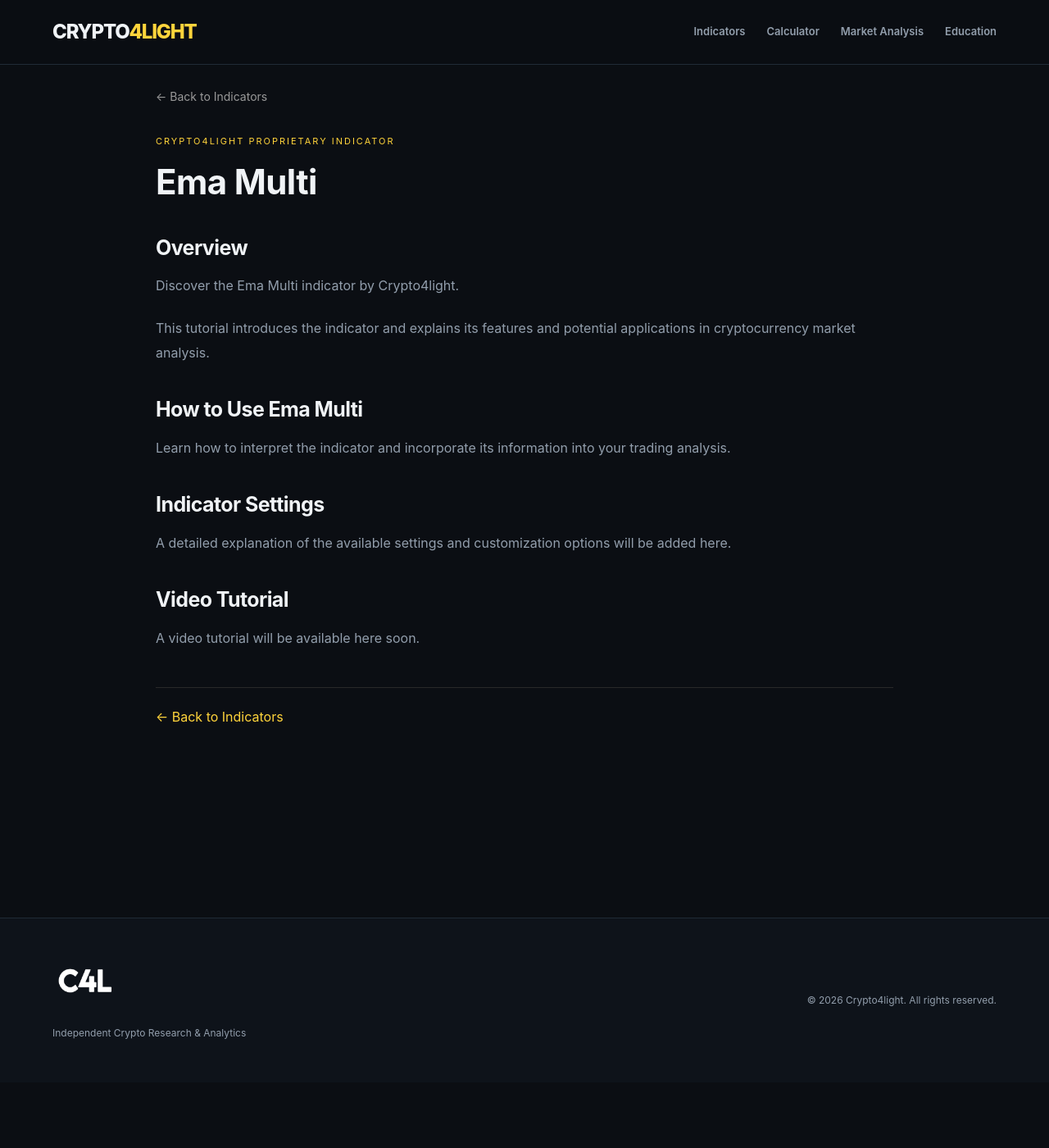
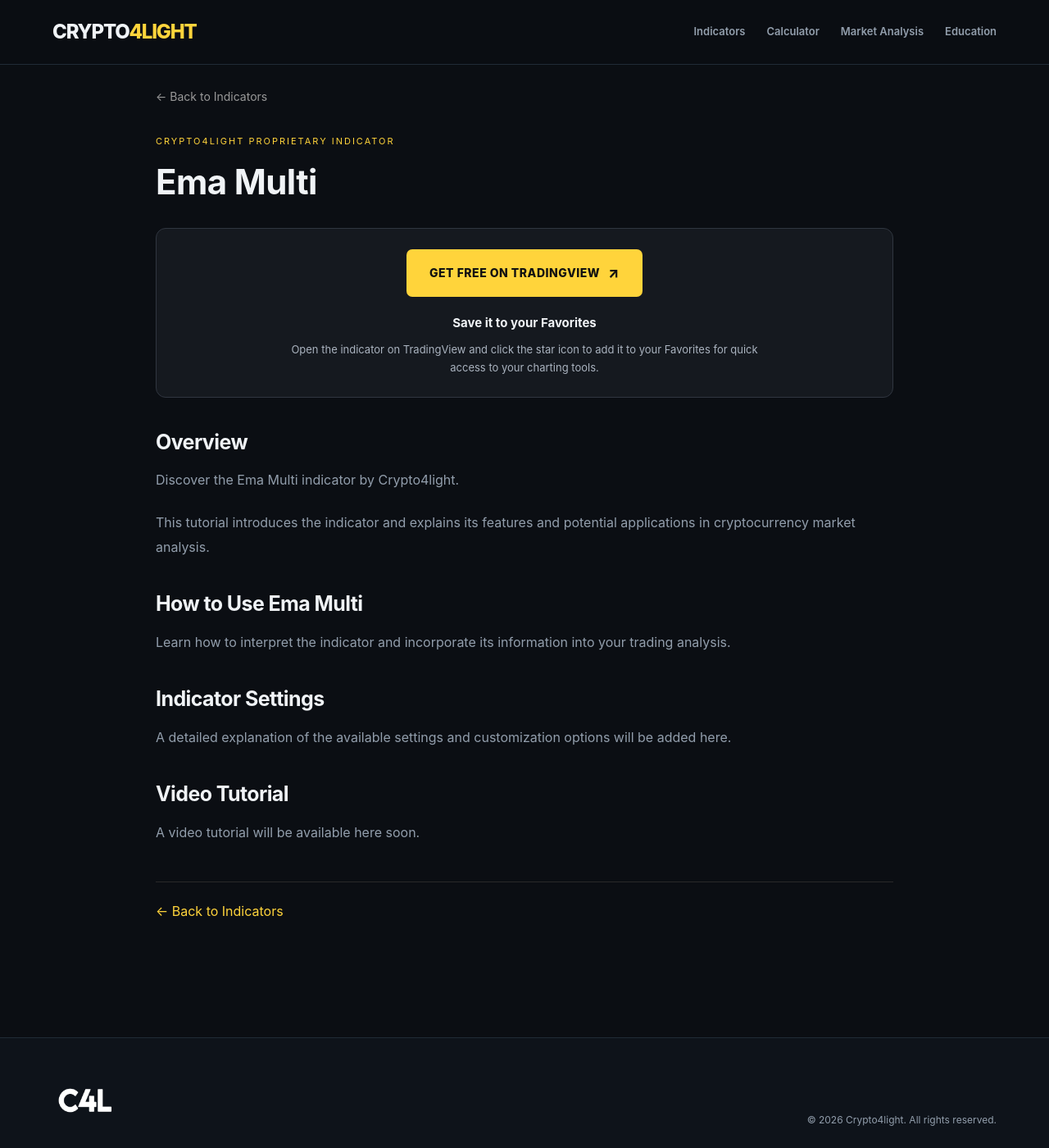
Before and after one commit to crypto4light/crypto4light, a Jekyll site: the page built from _indicators/ema-multi.md, in a window 1280 px wide and 1400 px high. Shown: the whole window at 82% size. Built offline with Jekyll 4.4.1, drawn with Linux system fonts in a browser that asks for light colours.

Commit message:
Update indicator.html

```diff
--- a/_layouts/indicator.html
+++ b/_layouts/indicator.html
@@ -13,6 +13,29 @@ layout: default
       <span class="indicator-eyebrow">CRYPTO4LIGHT PROPRIETARY INDICATOR</span>
       <h1>{{ page.title | escape }}</h1>
     </header>
+
+    {% if page.access == "free" and page.tradingview_url %}
+      <div class="indicator-access">
+
+        <a
+          href="{{ page.tradingview_url | escape }}"
+          class="indicator-access-button"
+          target="_blank"
+          rel="noopener noreferrer">
+          GET FREE ON TRADINGVIEW
+          <span>↗</span>
+        </a>
+
+        <div class="indicator-favorites">
+          <strong>Save it to your Favorites</strong>
+          <p>
+            Open the indicator on TradingView and click the star icon
+            to add it to your Favorites for quick access to your charting tools.
+          </p>
+        </div>
+
+      </div>
+    {% endif %}
 
     {% if page.youtube_id %}
       <div class="indicator-video">
@@ -110,6 +133,64 @@ layout: default
   margin: 14px 0;
 }
 
+/* FREE INDICATOR ACCESS */
+
+.indicator-access {
+  margin: 0 0 35px;
+  padding: 25px;
+  background: #15191F;
+  border: 1px solid #303640;
+  border-radius: 12px;
+  text-align: center;
+}
+
+.indicator-access-button {
+  display: inline-flex;
+  align-items: center;
+  justify-content: center;
+  gap: 10px;
+  padding: 15px 28px;
+  background: #FFD43B;
+  color: #111 !important;
+  font-size: 14px;
+  font-weight: 800;
+  letter-spacing: 0.5px;
+  text-decoration: none !important;
+  border-radius: 7px;
+  transition: background 0.2s ease, transform 0.2s ease;
+}
+
+.indicator-access-button:hover {
+  background: #FFE477;
+  color: #111 !important;
+  transform: translateY(-2px);
+}
+
+.indicator-access-button span {
+  font-size: 17px;
+}
+
+.indicator-favorites {
+  max-width: 600px;
+  margin: 20px auto 0;
+}
+
+.indicator-favorites strong {
+  display: block;
+  color: #F0F3F6;
+  font-size: 15px;
+  margin-bottom: 8px;
+}
+
+.indicator-favorites p {
+  color: #AAB3BF;
+  font-size: 13px;
+  line-height: 1.7;
+  margin: 0;
+}
+
+/* IMAGE AND VIDEO */
+
 .indicator-image,
 .indicator-video {
   width: 100%;
@@ -136,6 +217,8 @@ layout: default
   height: 100%;
   border: 0;
 }
+
+/* INTRO AND ARTICLE CONTENT */
 
 .indicator-intro {
   color: #C4CDD7;
@@ -218,5 +305,15 @@ layout: default
   .indicator-article-content {
     font-size: 15px;
   }
+
+  .indicator-access {
+    padding: 20px 15px;
+  }
+
+  .indicator-access-button {
+    width: 100%;
+    box-sizing: border-box;
+    padding: 15px 12px;
+  }
 }
 </style>
```
Also changed, not shown: other parts of _layouts/indicator.html (+4 -0 lines).
